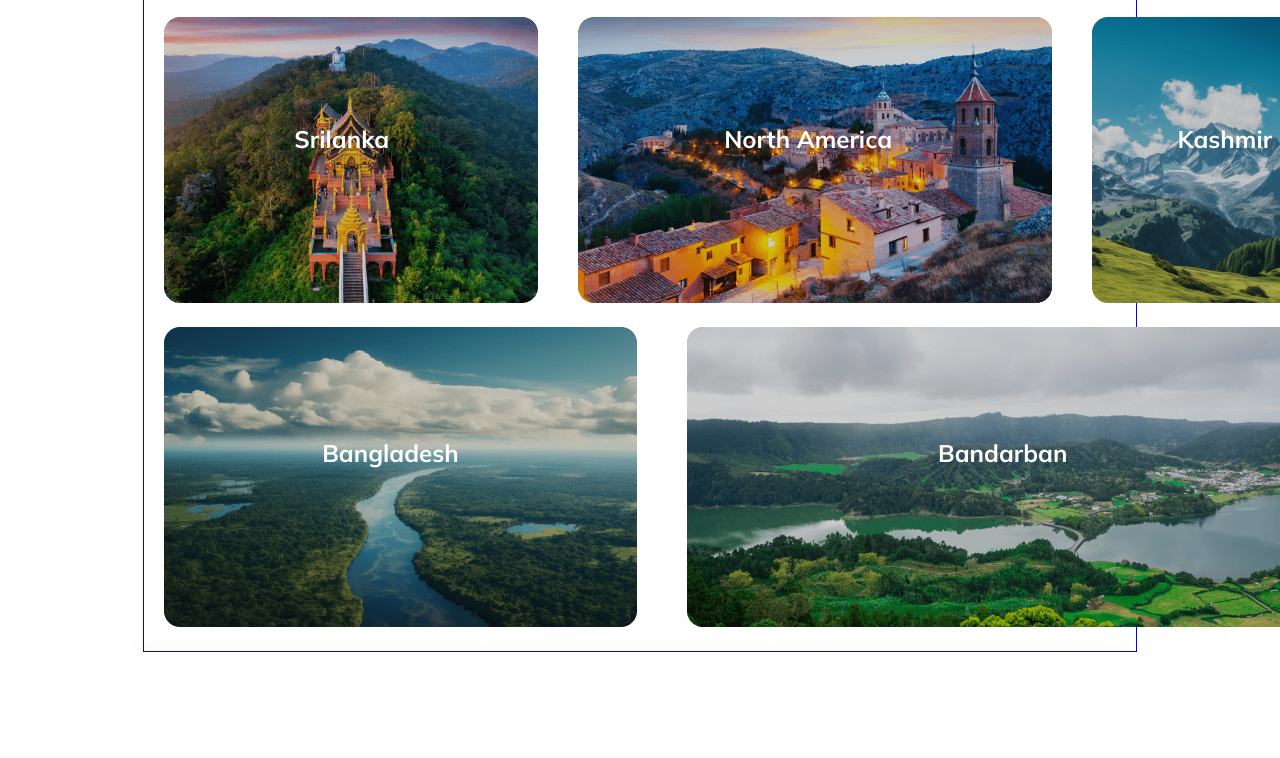
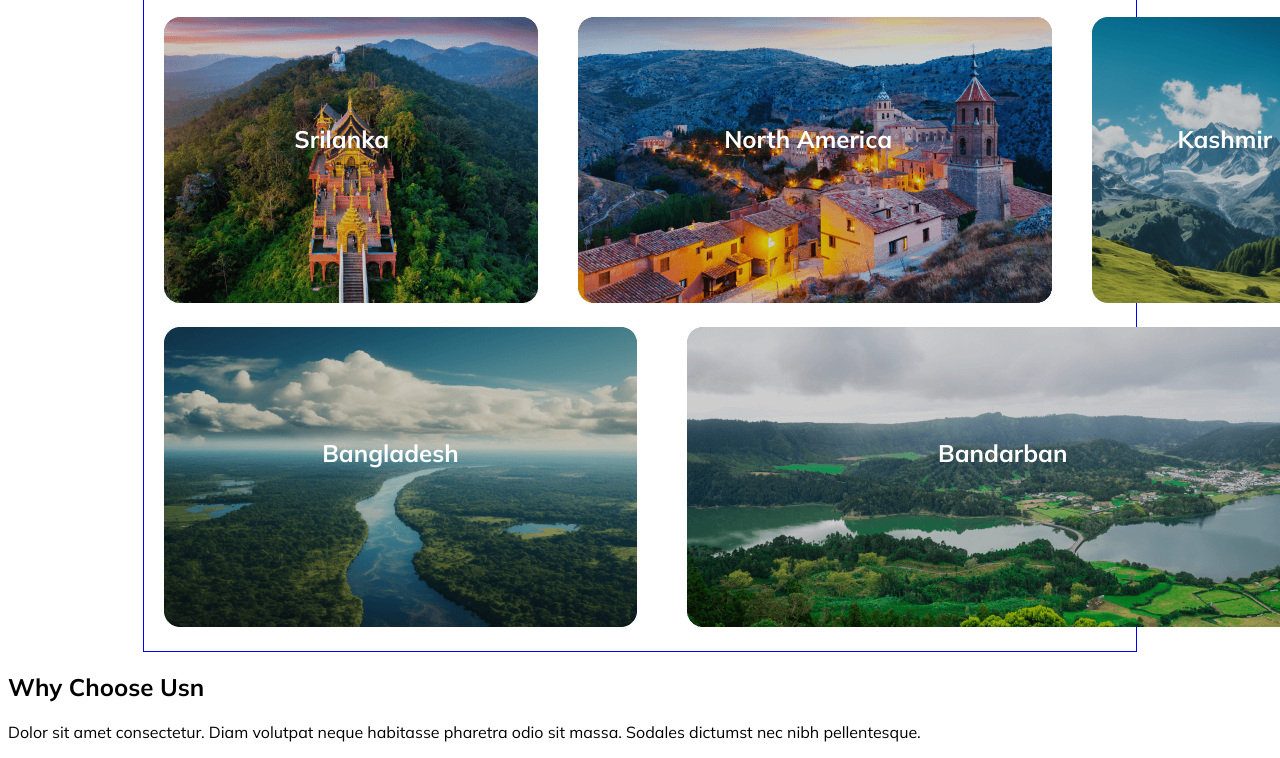
Before and after one commit to Juwel-771/Be-Fresh-Hotel, a plain HTML site: page index.html in a window 1280 px wide. Shown: the part 1966-2724 px from the top of the page. Before the commit the page ends 2626 px from the top, so only its background shows below. Drawn offline with Linux system fonts and the light colour scheme.

Commit message:
chose section added

```diff
--- a/index.html
+++ b/index.html
@@ -101,6 +101,14 @@
                 </div>
         </section>
         <!-- end of chose your destination section -->
+
+        <!-- start of why chose us section -->
+        <section class="chose-section">
+            <div class="chose-content">
+                <h2 class="chose-title">Why Choose Usn</h2>
+                <p class="chose-details">Dolor sit amet consectetur. Diam volutpat neque habitasse pharetra odio sit massa. Sodales dictumst nec nibh pellentesque.</p>
+        </section>
+        <!-- end of why chose us section -->
     </main>
     <footer>
 
```
